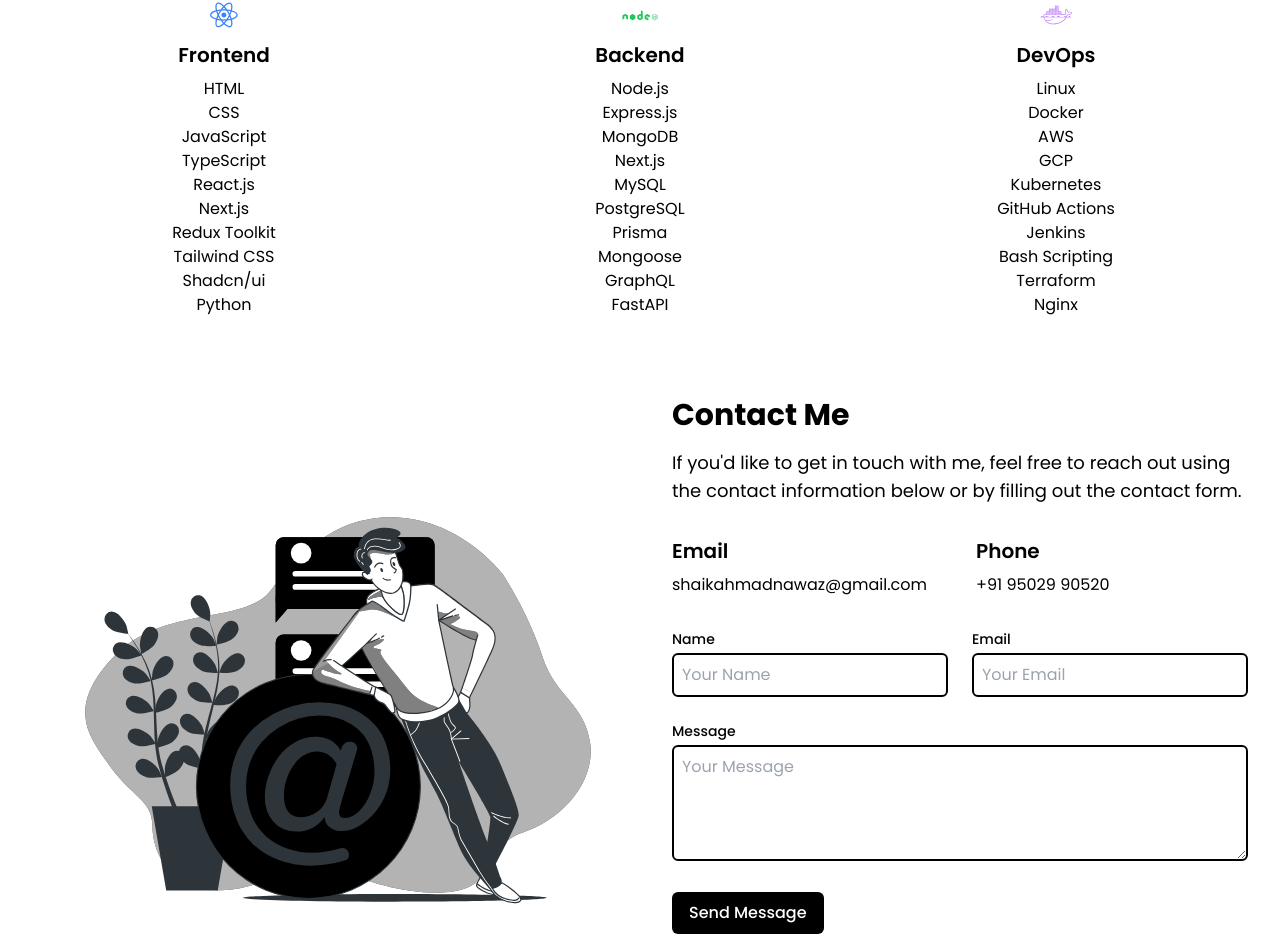
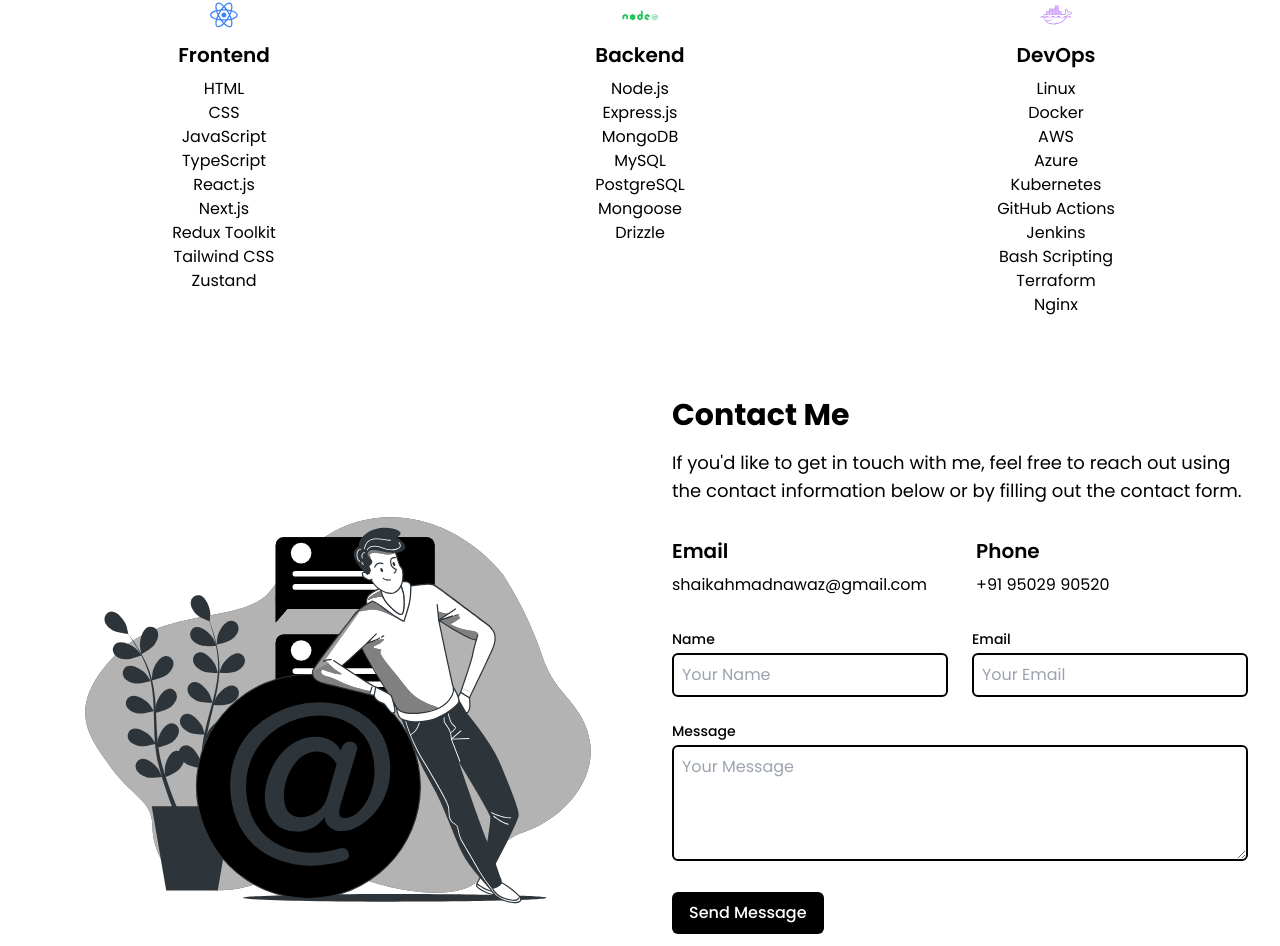
Before and after one commit to shaikahmadnawaz/my-portfolio, a React (Vite) app in the folder client/: page / in a window 1280 px wide. Shown: the part 3830-4776 px from the top of the page. Built offline with nearby package versions, Linux system fonts and the light colour scheme.

Commit message:
feat(skills): updated the skills

```diff
--- a/client/src/components/Experience.jsx
+++ b/client/src/components/Experience.jsx
@@ -7,7 +7,7 @@ function Experience() {
           Check out my professional experience below.
         </p>
 
-        <div className="grid grid-cols-2 h-full w-full gap-6 items-center justify-center">
+        <div className="grid lg:grid-cols-2 h-full w-full gap-6 items-center justify-center">
           {" "}
           <div className="flex max-w-2xl h-full flex-col items-center rounded-md border md:flex-row shadow-sm">
             <div className="h-full md:w-[400px] w-full p-2">
--- a/client/src/components/Skills.jsx
+++ b/client/src/components/Skills.jsx
@@ -23,8 +23,7 @@ const Skills = () => {
               <li>Next.js</li>
               <li>Redux Toolkit</li>
               <li>Tailwind CSS</li>
-              <li>Shadcn/ui</li>
-              <li>Python</li>
+              <li>Zustand</li>
 
               {/* Add more frontend skills */}
             </ul>
@@ -38,13 +37,10 @@ const Skills = () => {
               <li>Node.js</li>
               <li>Express.js</li>
               <li>MongoDB</li>
-              <li>Next.js</li>
               <li>MySQL</li>
               <li>PostgreSQL</li>
-              <li>Prisma</li>
               <li>Mongoose</li>
-              <li>GraphQL</li>
-              <li>FastAPI</li>
+              <li>Drizzle</li>
               {/* Add more backend skills */}
             </ul>
           </div>
@@ -57,7 +53,7 @@ const Skills = () => {
               <li>Linux</li>
               <li>Docker</li>
               <li>AWS</li>
-              <li>GCP</li>
+              <li>Azure</li>
               <li>Kubernetes</li>
               <li>GitHub Actions</li>
               <li>Jenkins</li>
```
